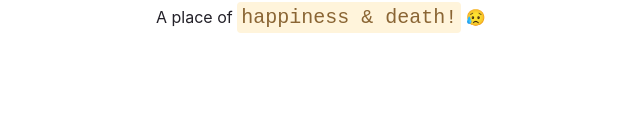
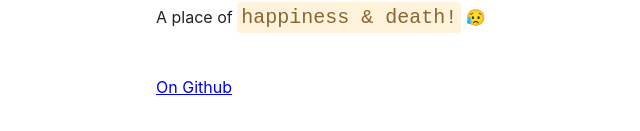
Before and after one commit to alex285/baby-wogue-world, a Gatsby site: page / in a window 1280 px wide. Shown: the part 303-434 px from the top of the page, without its empty margins (304-944 px from the left). Built offline with nearby package versions, Linux system fonts and the light colour scheme; Gatsby itself is replaced by a stand-in of ours.

Commit message:
add some links

```diff
--- a/src/pages/index.js
+++ b/src/pages/index.js
@@ -50,6 +50,9 @@
             😥
             </span>
           </p>
+          <p>
+            <a href="https://github.com/alex285/baby-wogue-world">On Github</a>
+          </p>
         </main>
       </Box>
     </Container>
```
Also changed, not shown: README.md.
